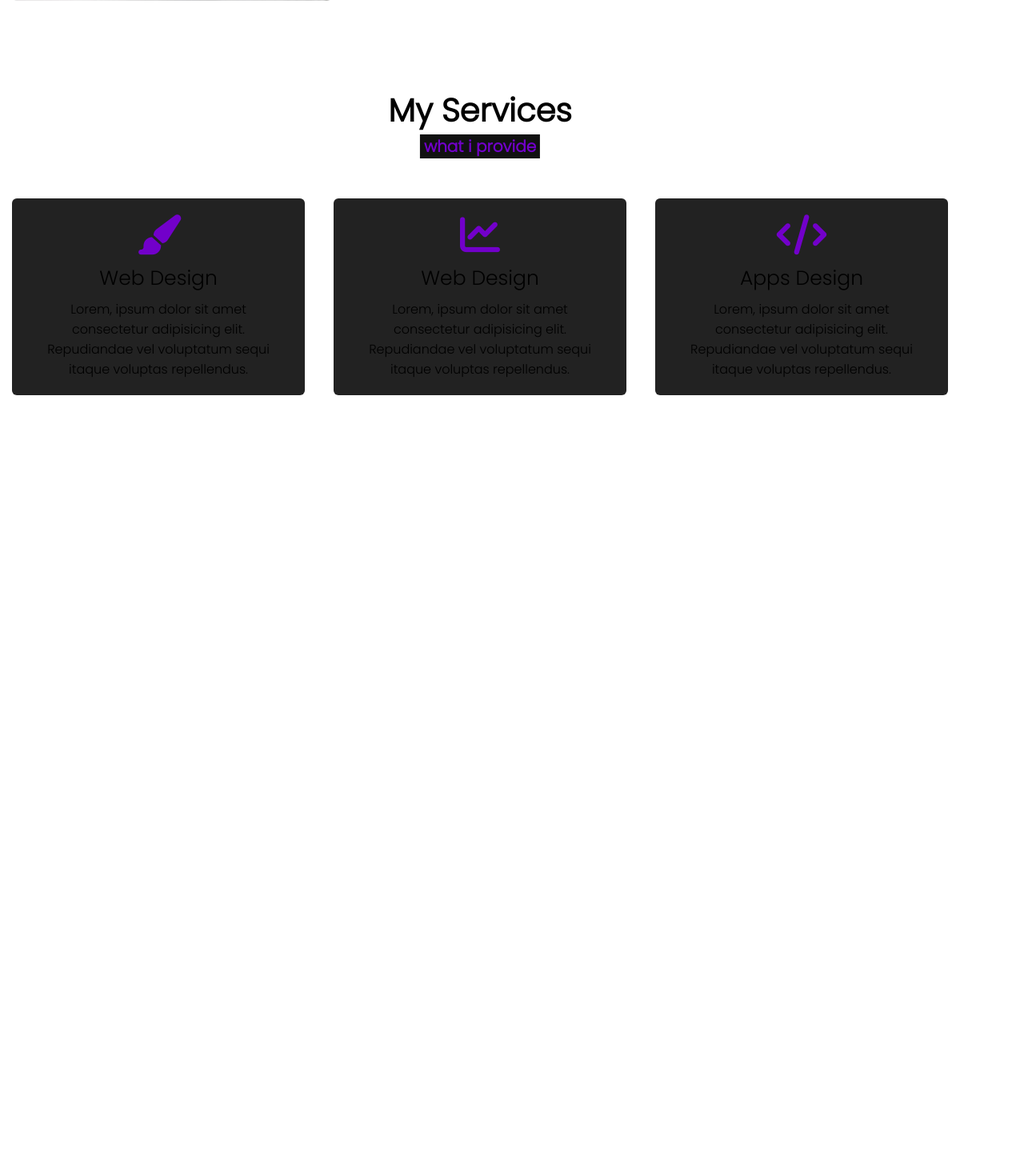
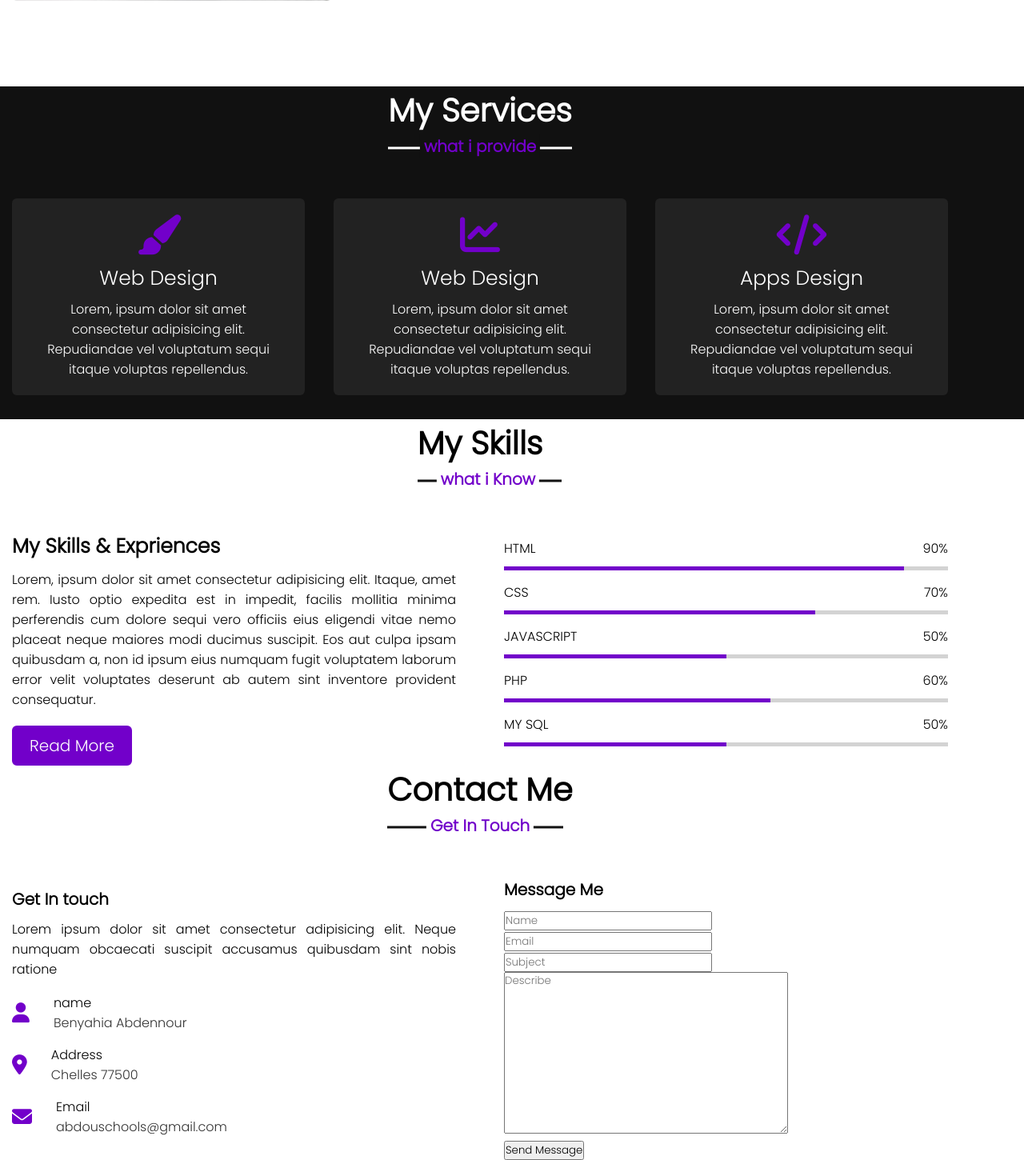
Before and after one commit to abdouschools/portfolio, a PHP site: page / in a window 1280 px wide. Shown: the part 1439-2889 px from the top of the page at 80% size. Before the commit the page ends 1933 px from the top, so only its background shows below. Run offline with PHP 8.4, Linux system fonts and the light colour scheme; some libraries are stand-ins or nearby versions.

Commit message:
section contact

```diff
--- a/index.html
+++ b/index.html
@@ -81,6 +81,111 @@
             </div>
         </div>
     </section>
+    <section class="skills" id="skills">
+        <div class="max-width">
+            <h2 class="title">My Skills</h2>
+            <div class="skills-content">
+                <div class="column left">
+                    <div class="text">My Skills & Expriences</div>
+                    <p>Lorem, ipsum dolor sit amet consectetur adipisicing elit. Itaque, amet rem. Iusto optio expedita est in impedit, facilis mollitia minima perferendis cum dolore sequi vero officiis eius eligendi vitae nemo placeat neque maiores modi ducimus suscipit. Eos aut culpa ipsam quibusdam a, non id ipsum eius numquam fugit voluptatem laborum error velit voluptates deserunt ab autem sint inventore provident consequatur.</p>
+                    <a href="">Read More</a>
+                </div>
+                <div class="column right">
+                    <div class="bars">
+                        <div class="info">
+                            <span>HTML</span>
+                            <span>90%</span>
+                        </div>
+                        <div class="line html"></div>
+                    </div>
+                    <div class="bars">
+                        <div class="info">
+                            <span>CSS</span>
+                            <span>70%</span>
+                        </div>
+                        <div class="line css"></div>
+                    </div>
+                    <div class="bars">
+                        <div class="info">
+                            <span>JAVASCRIPT</span>
+                            <span>50%</span>
+                        </div>
+                        <div class="line javascript"></div>
+                    </div>
+                    <div class="bars">
+                        <div class="info">
+                            <span>PHP</span>
+                            <span>60%</span>
+                        </div>
+                        <div class="line php"></div>
+                    </div>
+                    <div class="bars">
+                        <div class="info">
+                            <span>MY SQL</span>
+                            <span>50%</span>
+                        </div>
+                        <div class="line sql"></div>
+                    </div>
+                </div>
+            </div>
+        </div>
+    </section>
+    <section class="contact" id="contact">
+        <div class="max-width">
+            <h2 class="title">Contact Me</h2>
+            <div class="contact-content">
+            <div class="column left">
+                <div class="text">Get In touch</div>
+                <p>Lorem ipsum dolor sit amet consectetur adipisicing elit. Neque numquam obcaecati suscipit accusamus quibusdam sint nobis ratione </p>
+                <div class="icons">
+                    <div class="row">
+                        <i class="fas fa-user"></i>
+                        <div class="info">
+                            <div class="head">name</div>
+                            <div class="sub-title">Benyahia Abdennour</div>
+                        </div>
+                    </div>
+                    <div class="row">
+                        <i class="fas fa-map-marker-alt"></i>
+                        <div class="info">
+                            <div class="head">Address</div>
+                            <div class="sub-title">Chelles 77500</div>
+                        </div>
+                    </div>
+                    <div class="row">
+                        <i class="fas fa-envelope"></i>
+                        <div class="info">
+                            <div class="head">Email</div>
+                            <div class="sub-title">abdouschools@gmail.com</div>
+                        </div>
+                    </div>
+                </div>
+            </div>
+            <div class="column right">
+                <div class="text">Message Me</div>
+                <form action="">
+                    <div class="field">
+                        <div class="field name">
+                            <input type="text" placeholder="Name" required>
+                        </div>
+                        <div class="field email">
+                            <input type="email" placeholder="Email" required>
+                        </div>
+                        <div class="field ">
+                            <input type="text" placeholder="Subject" required>
+                        </div>
+                        <div class="field textarea">
+                            <textarea  cols="30" rows="10" placeholder="Describe"></textarea>
+                        </div>
+                        <div class="button">
+                           <button type="submit">Send Message</button>
+                        </div>
+                    </div>
+                </form>
+            </div>
+        </div>
+        </div>
+    </section>
     <script src="script.js">
     </script>
 </body>
--- a/style.css
+++ b/style.css
@@ -223,7 +223,9 @@ section .title::after {
   content: "Who i am ";
 }
 .about .about-content,
-.services .serv-content {
+.services .serv-content,
+.skills .skills-content,
+.contact .contact-content {
   display: flex;
   flex-wrap: wrap;
   align-items: center;
@@ -295,9 +297,8 @@ section .title::after {
   .about .about-content .right {
     flex: 100%;
   }
+}
 
-  }
-}
 /* services section style */
 .services {
   background: #111;
@@ -318,6 +319,7 @@ section .title::after {
   padding: 20px 25px;
   cursor: pointer;
   text-align: center;
+  margin-bottom: 30px;
 }
 .services .serv-content .card i {
   font-size: 50px;
@@ -342,3 +344,139 @@ section .title::after {
 .services .serv-content .card:hover i {
   color: #fff;
 }
+@media (max-width: 1104px) {
+  .services .serv-content .card {
+    width: calc(50% - 20px);
+    margin-bottom: 30px;
+  }
+}
+@media (max-width: 690px) {
+  .services .serv-content .card {
+    width: 100%;
+    margin-bottom: 30px;
+  }
+}
+/* section skills style */
+.skills .skills-content .column {
+  width: calc(50% - 30px);
+}
+.skills .title::after {
+  background: #fff;
+  content: "what i Know";
+  margin-left: 10px;
+}
+.skills .title::before {
+  background: #111;
+  align-items: center;
+}
+.skills .skills-content .left .text {
+  font-size: 25px;
+  font-weight: 600;
+  margin-bottom: 10px;
+}
+.skills .skills-content .left p {
+  text-align: justify;
+}
+.skills .skills-content .left a {
+  display: inline-block;
+  color: white;
+  font-weight: 500;
+  background: #7200ca;
+  font-size: 20px;
+  padding: 8px 20px;
+  margin-top: 20px;
+  border-radius: 6px;
+  border: 2px solid #7200ca;
+  transition: all 0.3s ease;
+}
+.skills .skills-content .left a:hover {
+  color: #7200ca;
+  background: none;
+}
+.skills .skills-content .right .bars {
+  margin-bottom: 15px;
+}
+.skills .skills-content .right .info {
+  display: flex;
+  align-items: center;
+  justify-content: space-between;
+  margin-bottom: 10px;
+}
+.skills .skills-content .right .span {
+  font-weight: 500;
+  font-size: 18px;
+}
+.skills .skills-content .right .line {
+  height: 5px;
+  width: 100%;
+  background: lightgray;
+  position: relative;
+}
+.skills .skills-content .right .line::before {
+  background: lightgray;
+  position: absolute;
+  content: "";
+  height: 100%;
+  width: 80%;
+  background: #7200ca;
+}
+.skills .skills-content .right .html::before {
+  width: 90%;
+}
+.skills .skills-content .right .css::before {
+  width: 70%;
+}
+.skills .skills-content .right .javascript::before {
+  width: 50%;
+}
+.skills .skills-content .right .sql::before {
+  width: 50%;
+}
+.skills .skills-content .right .php::before {
+  width: 60%;
+}
+@media (max-width: 690px) {
+  .skills .skills-content .column {
+    width: 100%;
+    margin-bottom: 25px;
+  }
+}
+/* section contact style */
+.contact .title::after {
+  content: "Get In Touch";
+}
+.contact .title::before {
+  width: 220px;
+}
+.contact .contact-content .column {
+  width: calc(50% - 30px);
+}
+.contact .contact-content .text {
+  font-size: 20px;
+  font-weight: 600;
+  margin-bottom: 10px;
+}
+.contact .contact-content .left p {
+  text-align: justify;
+}
+.contact .contact-content .left .icons {
+  margin: 10px 0;
+}
+.contact .contact-content .row {
+  display: flex;
+  height: 65px;
+  align-items: center;
+}
+.contact .contact-content .row .info {
+  margin-left: 30px;
+}
+.contact .contact-content .row i {
+  font-size: 25px;
+  color: #7200ca;
+}
+.contact .contact-content .row .info .head {
+  font-weight: 500;
+}
+.contact .contact-content .info .sub-title {
+  color: #333;
+}
```
